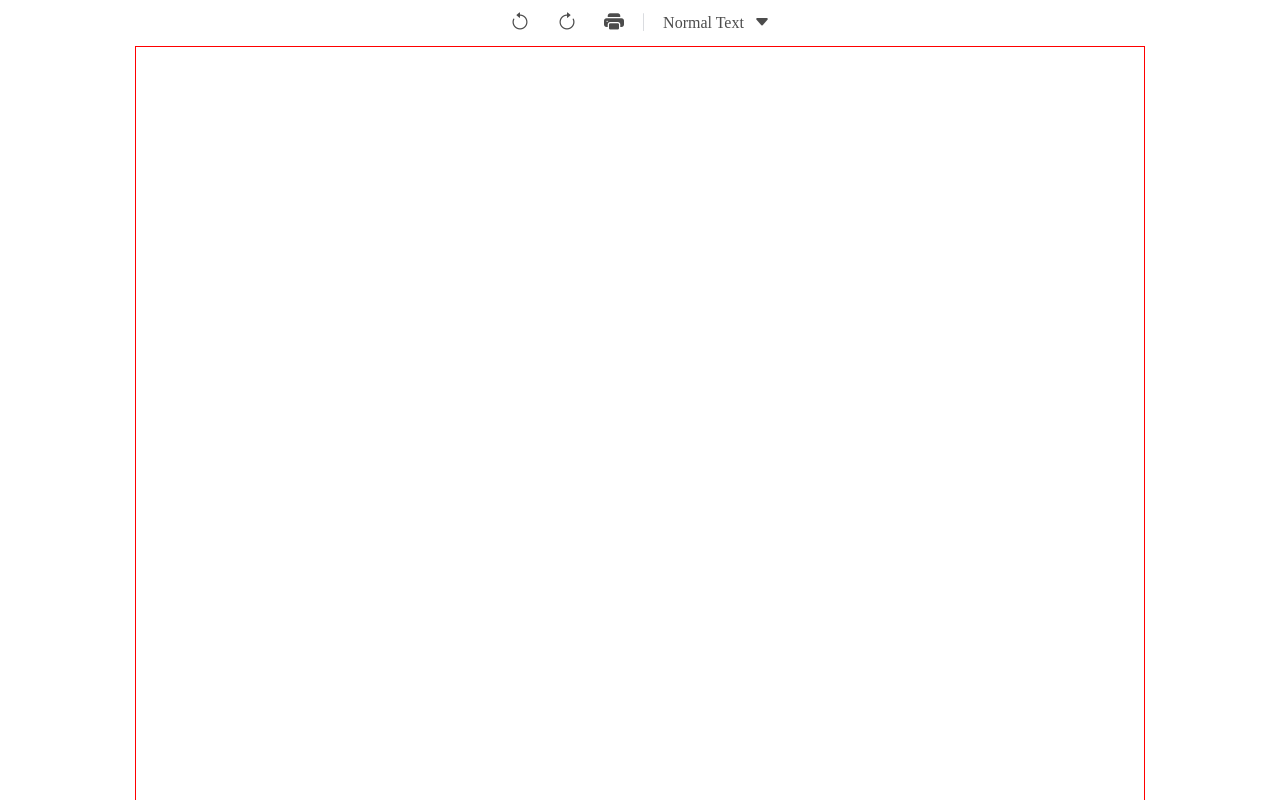
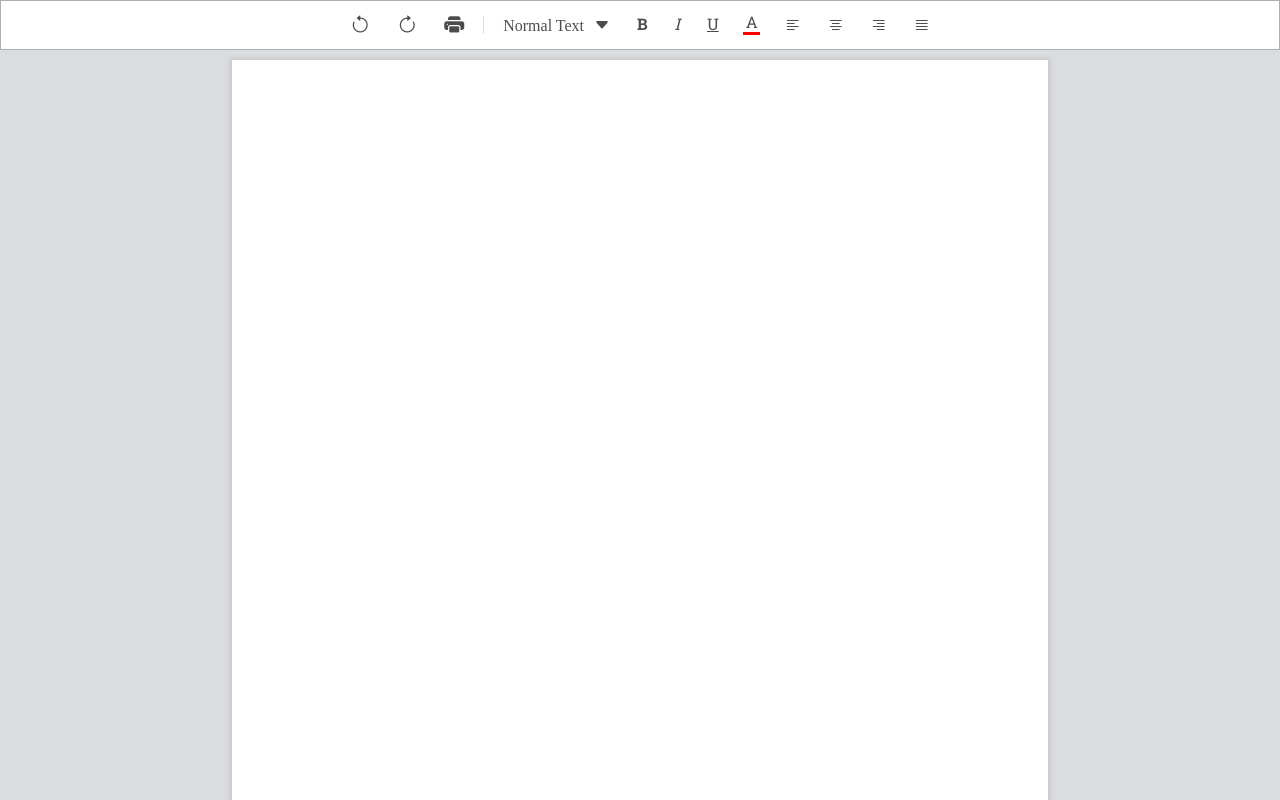
Before and after one commit to hihabib/Pure-Docs-with-Electron, a website: page index.html in a window 1280 px wide. Shown: the top 800 px of the page. Drawn offline with nearby package versions, Linux system fonts and the light colour scheme.

Commit message:
new header option's html added

```diff
--- a/index.html
+++ b/index.html
@@ -33,8 +33,27 @@
             <span>Arial</span>
             <i class="bi bi-caret-down-fill"></i>
         </div>  -->
+        <div class="bold">B</div>
+        <div class="italic">I</div>
+        <div class="underline">U</div>
+        <div class="text-color">
+            <span>A</span>
+            <div></div>
+        </div>
+        <div class="text-left">
+            <i class="bi bi-text-left"></i>
+        </div>
+        <div class="text-center">
+            <i class="bi bi-text-center"></i>
+        </div>
+        <div class="text-right">
+            <i class="bi bi-text-right"></i>
+        </div>
+        <div class="text-justify">
+            <i class="bi bi-justify"></i>
+        </div>
     </div>
-    <div id="editor" contenteditable=""></div>
+    <div id="editor" class="editor" contenteditable=""></div>
     <script src="./pure.js"></script>
 </body>
 </html>
--- a/pure.js
+++ b/pure.js
@@ -18,6 +18,46 @@ headerStyles.addEventListener('click', () => {
     isStyleExpend(false);
   }
 });
+const isOverflown = ({
+  clientWidth, clientHeight, scrollWidth, scrollHeight,
+}) => scrollHeight > clientHeight || scrollWidth > clientWidth;
+
+['keypress', 'change', 'paste'].forEach((_event) => {
+  window.addEventListener(_event, (e) => {
+    // check the classname first 'editor'
+    if (e.target.className === 'editor') {
+      // get current element where user typing
+      const currentElement = e.target;
+      const allElement = document.querySelectorAll('.editor');
+      const allElementArray = [];
+      allElement.forEach((el) => allElementArray.push(el));
+      const nextElementIndex = allElementArray.indexOf(currentElement) + 1;
+      const nextElement = allElementArray[nextElementIndex];
+
+      // stop typing if a new page already created and it is crosing the height
+      if (isOverflown(currentElement)) {
+        // it only prevent hitting "enter" key from keyboard.
+        // make it more flexible. Because not if a user don't
+        // hit enter key from keyboad, but keep writing, it will cross the line
+        // and it will increate the page or div height.
+        // e.preventDefault();
+
+      }
+      if (isOverflown(currentElement) && !nextElement) {
+        // add new page
+
+        currentElement.insertAdjacentHTML(
+          'afterend',
+          '<div class="editor" contenteditable></div>',
+        );
+
+        // focus on new page
+        const newElement = document.querySelectorAll('.editor')[nextElementIndex];
+        newElement.focus();
+      }
+    }
+  });
+});
 
 window.addEventListener('click', (event) => {
   if (event.target.closest('.header-styles') !== headerStyles) {
--- a/style.css
+++ b/style.css
@@ -1,11 +1,20 @@
-#editor {
-    border: 1px solid red;
-    height: 1056px;
-    width:816px;
+@import url('https://fonts.googleapis.com/css2?family=Roboto+Slab:wght@400;700&display=swap');
+body {
+    background-color: #dadce0;
+    margin: 0;
+    padding: 0
+}
+
+.editor {
+    height: 864px;
+    width:624px;
     margin: 0 auto;
-    padding: 96px
+    padding: 96px;
+    background-color: white;
+    box-shadow: 0px 0px 5px 2px rgb(199, 199, 199);
+    margin-bottom: 20px;
 }
-#editor:focus {
+.editor:focus {
     outline: 0;
 }
 /* Header */
@@ -17,9 +26,12 @@
     padding: 0 22px;
     column-gap: 11px;
     margin-bottom: 10px;
+    border: 1px solid rgb(173, 177, 180);
     -webkit-user-select: none; /* Safari */
   -ms-user-select: none; /* IE 10 and IE 11 */
-  user-select: none; /* Standard syntax */
+  user-select: none; /* Standard syntax */;
+  background-color: #fff;
+  padding: 10px 0
 }
 .options > * {
     padding: 3px 8px 2px 8px;
@@ -64,8 +76,27 @@
     width: auto;
 }
 /* Header Icons */
+.text-color, .underline, .italic, .bold  {
+    font-family: 'Roboto Slab', serif;
+    margin-top: -5px;
+}
 .options > i {
     font-size: 20px;
     cursor: pointer;
     display: inline-block;
 }
+.bold {
+    font-weight: 700;
+}
+.italic {
+    font-style: italic;
+}
+.underline {
+    text-decoration: underline;
+}
+.text-color > div {
+    height: 3px;
+    width: 140%;
+    background-color: red;
+    margin-left: -20%
+}
```
